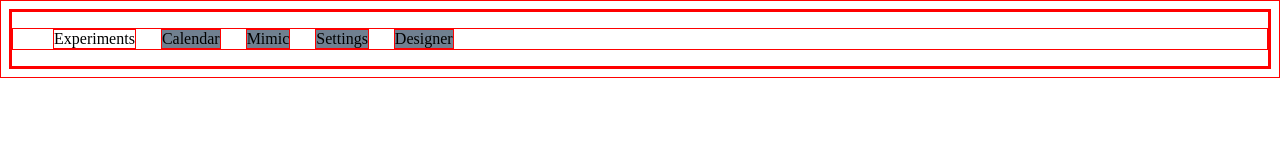
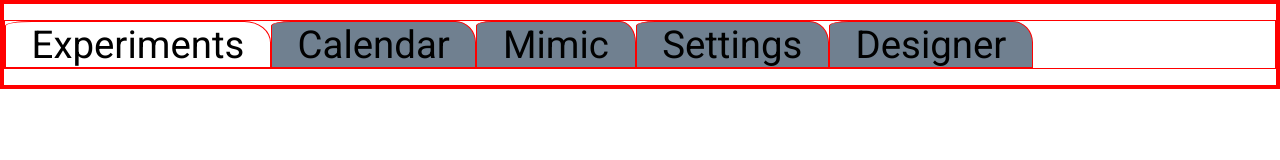
Before and after one commit to FrozenOxide/interactive-ui, a React app: page / in a window 1280 px wide. Built offline with nearby package versions, Linux system fonts and the light colour scheme.

Commit message:
feat: style view buttons

```diff
--- a/dist/index.html
+++ b/dist/index.html
@@ -6,7 +6,7 @@
     <meta name="viewport" content="width=device-width, initial-scale=1.0">
     <script src="./app/bundle.js" defer></script>
     <link rel="stylesheet" href="./styles.css">
-    <title>ReactJS Basics</title>
+    <title>Interactive UI</title>
 </head>
 <body>
     <div id="root"></div>
--- a/dist/styles.css
+++ b/dist/styles.css
@@ -1,31 +1,38 @@
+@import url("https://fonts.googleapis.com/css2?family=Roboto&display=swap");
 * {
   border: 1px solid red;
 }
 
+body {
+  margin: 0;
+}
+
 ul {
   list-style: none;
+  -webkit-user-select: none;
+     -moz-user-select: none;
+      -ms-user-select: none;
           user-select: none;
 }
 
 .navbar {
   display: flex;
+  flex-direction: row;
   justify-content: flex-start;
-    gap: 25px;
-
+  padding: 0;
 }
-
-.navbar-active {
+.navbar li {
+  font-family: "Roboto", sans-serif;
+  font-weight: 400;
+  font-size: 3vw;
+  margin: 0;
+  padding: 0 2vw;
+  border-radius: 10% 10% 0% 0%/10% 46% 10% 10%;
+  text-align: center;
+}
+.navbar .navbar-active {
   background-color: white;
 }
-
-.navbar-inactive {
+.navbar .navbar-inactive {
   background-color: #708090;
-}
-
-.red {
-    color: red;
-}
-
-.black {
-    color: black;
-}
+}/*# sourceMappingURL=styles.css.map */
--- /dev/null
+++ b/dist/styles.scss
@@ -0,0 +1,40 @@
+@import url('https://fonts.googleapis.com/css2?family=Roboto&display=swap');
+
+* {
+    border: 1px solid red;
+}
+
+body {
+    margin: 0;
+}
+
+// NAVBAR
+ul {
+    list-style: none;
+    user-select: none;
+}
+
+.navbar {
+    display: flex;
+    flex-direction: row;
+    justify-content: flex-start;
+    padding: 0;
+
+    li {
+        font-family: 'Roboto', sans-serif;
+        font-weight: 400;
+        font-size: 3vw;
+        margin: 0;
+        padding: 0 2vw;
+        border-radius: 10% 10% 0% 0% / 10% 46% 10% 10%;
+        text-align: center;
+    }
+
+    .navbar-active {
+        background-color: white;
+    }
+
+    .navbar-inactive {
+        background-color: #708090;
+    }
+}
```
Also changed, not shown: 1 other file. Lines whose indentation alone changed are shown as unchanged.
